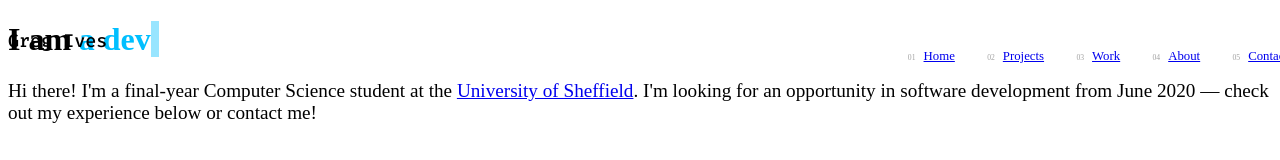
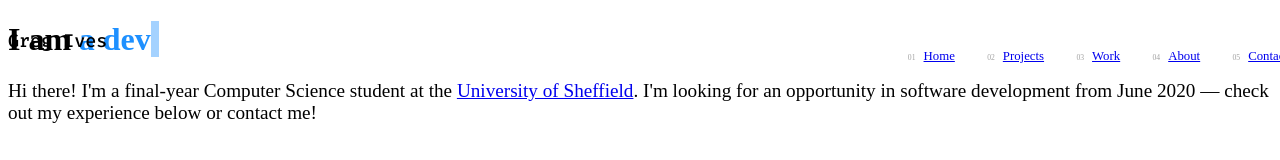
Before and after one commit to gregives/gregives.co.uk, a Nuxt app: page / in a window 1280 px wide. Shown: the top 160 px of the page. Built offline with nearby package versions, Linux system fonts and the light colour scheme.

Commit message:
Change primary colour to dodgerblue

```diff
--- a/assets/sass/_variables.scss
+++ b/assets/sass/_variables.scss
@@ -1,4 +1,4 @@
 $boring-font: 'Rubik', -apple-system, BlinkMacSystemFont, 'Segoe UI', Roboto, Oxygen, Ubuntu, Cantarell, 'Open Sans', 'Helvetica Neue', sans-serif;
 $header-font: 'Fira Mono', 'Courier New', Courier, monospace;
 
-$colour-primary: deepskyblue;
+$colour-primary: dodgerblue;
--- a/assets/sass/default.scss
+++ b/assets/sass/default.scss
@@ -57,7 +57,7 @@ a {
   text-decoration: none;
 
   &::before, &::after {
-    background-color: transparentize($color: black, $amount: 0.92);
+    background-color: transparentize($color: black, $amount: 0.95);
     bottom: 1vmin;
     content: '';
     height: 25%;
@@ -68,7 +68,7 @@ a {
   }
 
   &::after {
-    background-color: $colour-primary;
+    background-color: lighten($colour-primary, 20%);
     transition: width 450ms cubic-bezier(0.86, 0, 0.07, 1);
     width: 0;
   }
@@ -78,7 +78,7 @@ a {
   }
 
   &.nuxt-link-exact-active::before {
-    background-color: lighten($colour-primary, 30%);
+    background-color: lighten($colour-primary, 35%);
     width: calc(100% - 1vmin);
   }
 }
```
